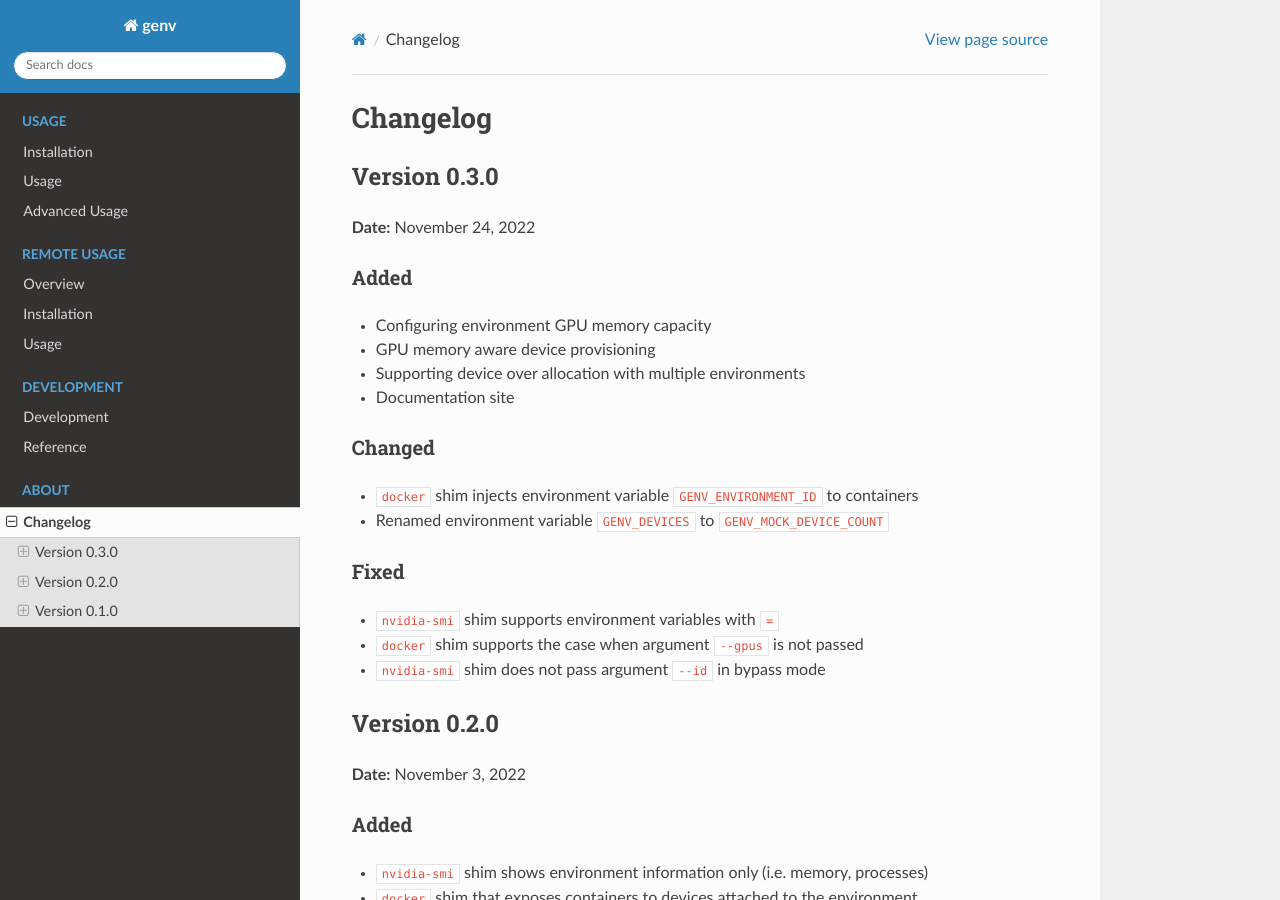
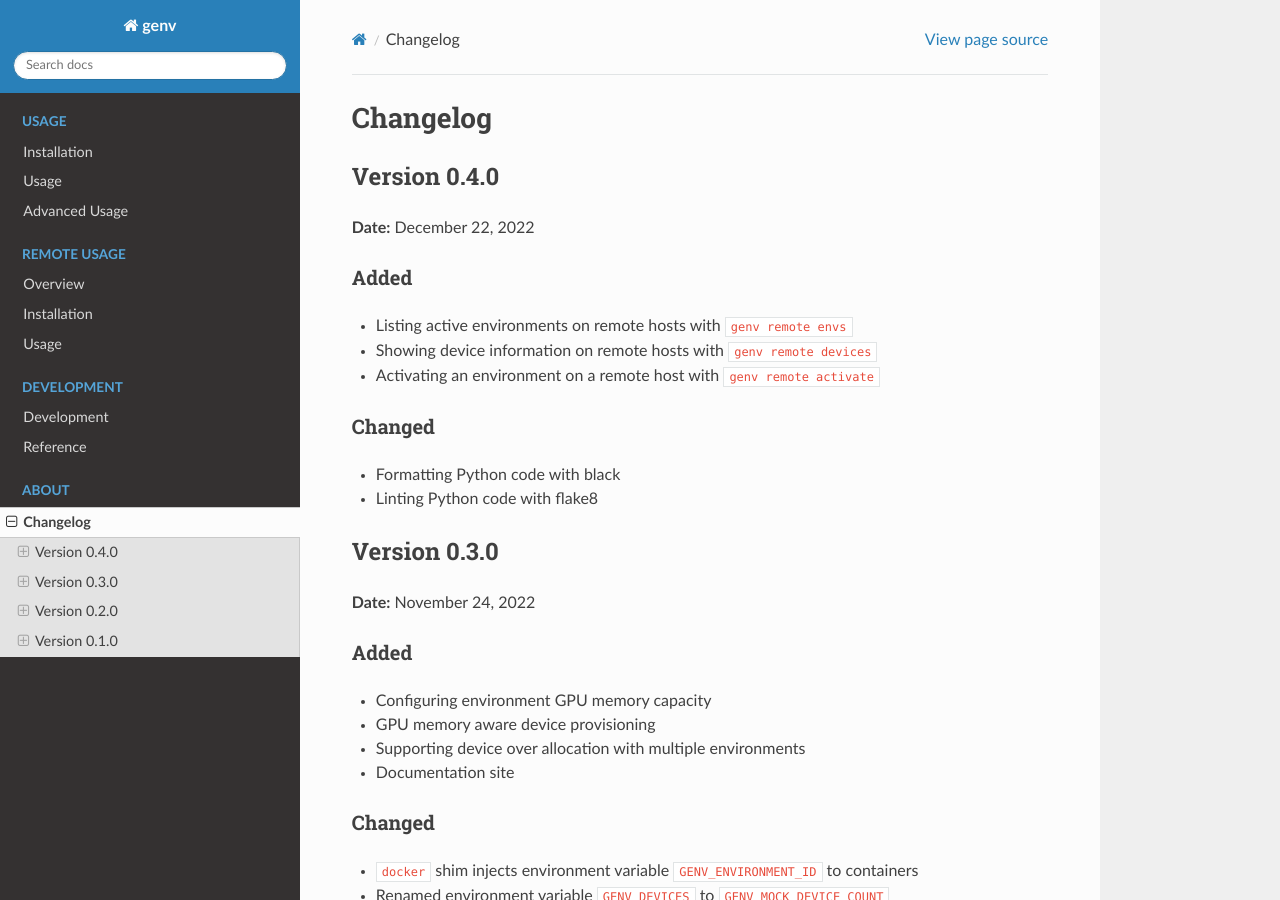
Before and after one commit to run-ai/genv, a Sphinx documentation site: the page built from docs/source/about/changelog.rst, in a window 1280 px wide and 900 px high. Built offline with Sphinx 7.4.7 and the Read the Docs theme 2.0.0, drawn with Linux system fonts in a browser that asks for light colours.

Commit message:
Bump version to 0.4.0

```diff
--- a/docs/source/about/changelog.rst
+++ b/docs/source/about/changelog.rst
@@ -1,5 +1,20 @@
 Changelog
 =========
+
+Version 0.4.0
+-------------
+**Date:** December 22, 2022
+
+Added
+~~~~~
+* Listing active environments on remote hosts with :code:`genv remote envs`
+* Showing device information on remote hosts with :code:`genv remote devices`
+* Activating an environment on a remote host with :code:`genv remote activate`
+
+Changed
+~~~~~~~
+* Formatting Python code with black
+* Linting Python code with flake8
 
 Version 0.3.0
 -------------
--- a/docs/source/conf.py
+++ b/docs/source/conf.py
@@ -9,7 +9,7 @@
 project = 'genv'
 copyright = '2022, Run.ai'
 author = 'Raz Rotenberg'
-release = '0.3.0'
+release = '0.4.0'
 
 # -- General configuration ---------------------------------------------------
 # https://www.sphinx-doc.org/en/master/usage/configuration.html#general-configuration
```
